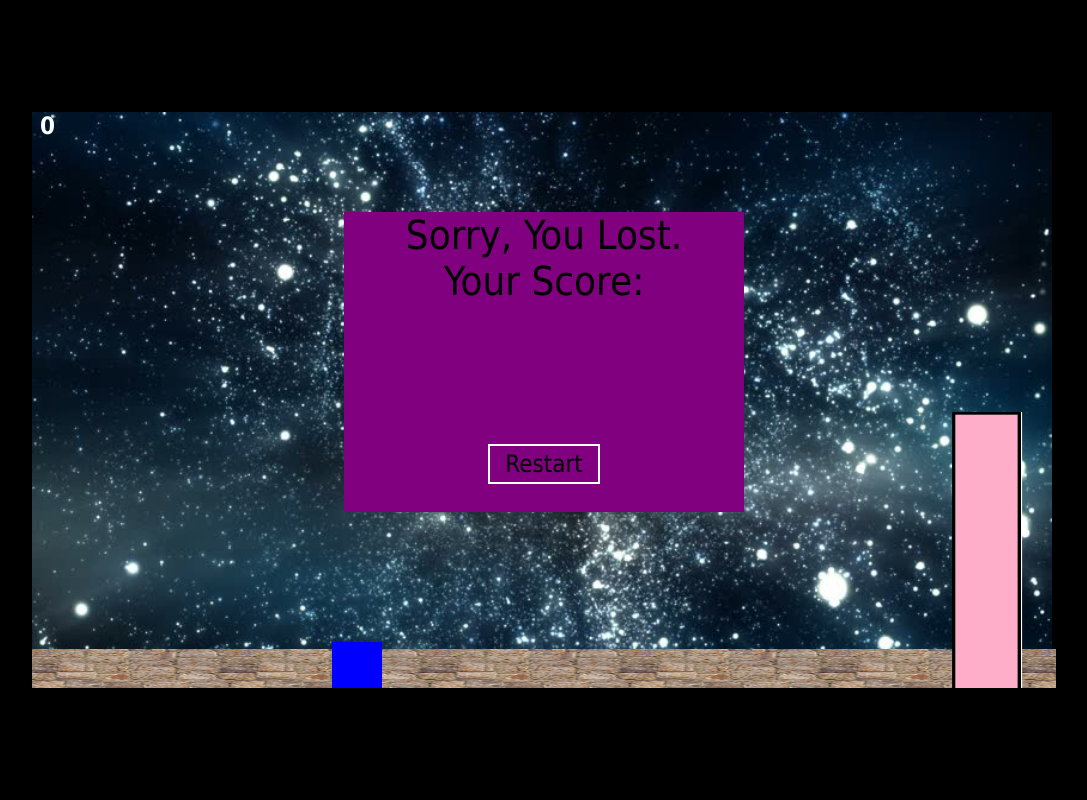
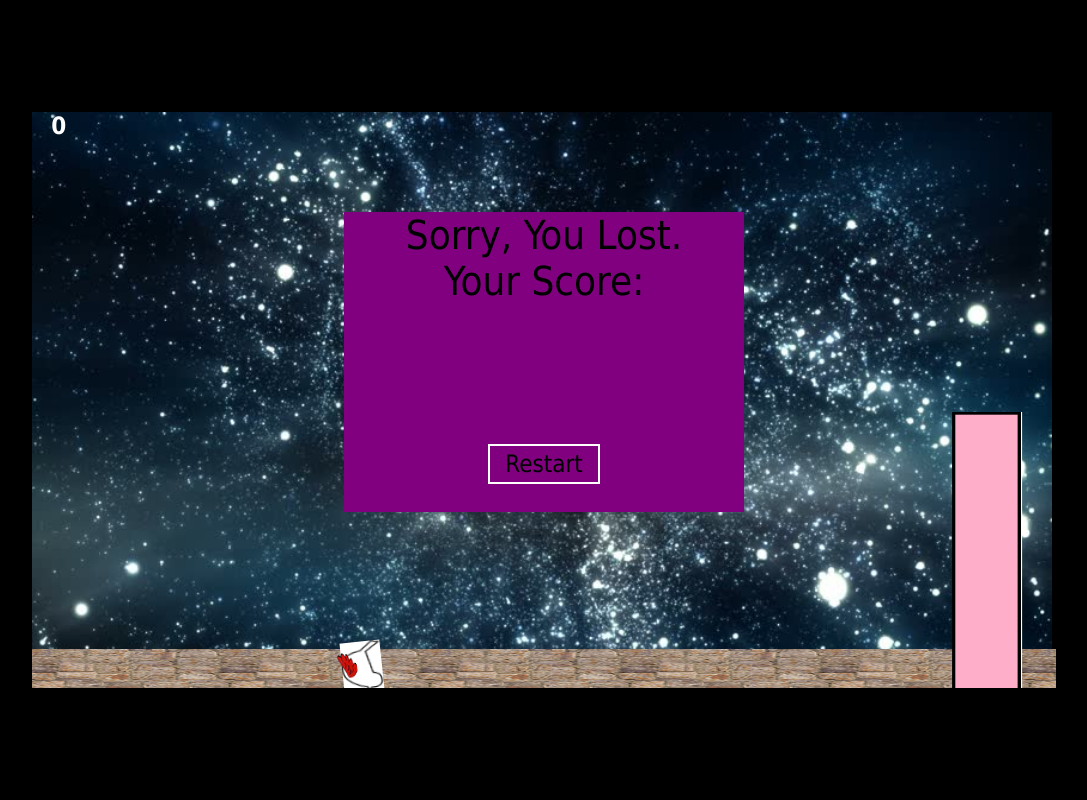
Before and after one commit to berglindoma13/FlappyGame, a website: page app/index.html in a window 1280 px wide. Shown: the whole page, without its empty margins (96-1183 px from the left). Drawn offline with nearby package versions, Linux system fonts and the light colour scheme; files that its build step writes are made by us from their sources.

Commit message:
Bætti við vængjum sem blaka

```diff
--- a/app/index.html
+++ b/app/index.html
@@ -27,7 +27,9 @@
             <div class="Background"></div>
             <div class="DownMovement" id="DownMovement"></div>
 
-            <div class="Player"></div>
+            <div class="Player">
+                <div class="Player-wings"></div>
+            </div>
             <div id="CurrentScore">0</div>
 
             <div class="Pipe" id="pipe1"></div>
--- a/app/scripts/player.js
+++ b/app/scripts/player.js
@@ -15,6 +15,7 @@ window.Player = (function() {
 		this.el = el;
 		this.game = game;
 		this.pos = { x: 0, y: 0 };
+		this.rotate = 0;
 	};
 
 	/**
@@ -27,19 +28,29 @@ window.Player = (function() {
 	};
 
 	Player.prototype.onFrame = function(delta) {
+		//Festa fuglinn á miðjum skjánum
+		/*if(Controls.keys.space){
+	        this.pos.y = delta * SPEED;
+        }
+        else{
+	        this.pos.y = delta * SPEED;
+        }*/
 
 	    if(Controls.keys.space){
 	        this.pos.y -= delta * SPEED + 2;
+			this.rotate = -40;
         }
         else{
-	        this.pos.y += delta * SPEED;
+	        this.pos.y += delta * SPEED + 0,2;
+			this.rotate += delta * SPEED + 1;
         }
+
 
 
 		this.checkCollisionWithBounds();
 
 		// Update UI
-		this.el.css('transform', 'translate(' + this.pos.x + 'em, ' + this.pos.y + 'em)');
+		this.el.css('transform', 'translate(' + this.pos.x + 'em, ' + this.pos.y + 'em)' + 'rotate(' + this.rotate + 'deg)');
 	};
 
 	Player.prototype.checkCollisionWithBounds = function() {
--- a/app/styles/_player.scss
+++ b/app/styles/_player.scss
@@ -3,10 +3,10 @@
     // Absolutely position entities at 0,0 and use transform to
     // move it around.
     position: absolute;
-    top: 0;
-    left: 0;
-    width: em(50px);
-    height: em(50px);
+    top: 0em;
+    left: 0em;
+    width: 5em;
+    height: 5em;
 
     background: blue;
 }
```
Also changed, not shown: app/images/bird.png (added), app/images/redWings.png (added), app/styles/main.css.
